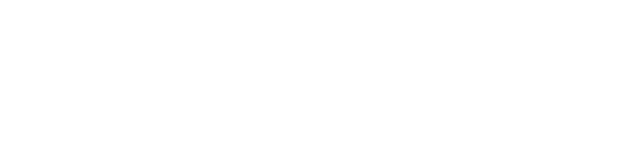
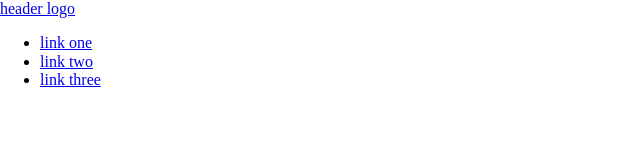
Before and after one commit to aczanbouah/odin-landing-page, a plain HTML site: page index.html in a window 1280 px wide. Shown: the whole page, without its empty margins (0-640 px from the left). Drawn offline with Linux system fonts and the light colour scheme.

Commit message:
Add header and navbar structure

```diff
--- a/index.html
+++ b/index.html
@@ -8,5 +8,16 @@
     <link rel="stylesheet" href="styles.css" />
     <title>Odin Landing Page</title>
   </head>
-  <body></body>
+  <body>
+    <header class="header">
+      <a href="#" class="header-logo">header logo</a>
+      <nav class="nav-bar">
+        <ul class="nav-links">
+          <li><a href="#">link one</a></li>
+          <li><a href="#">link two</a></li>
+          <li><a href="#">link three</a></li>
+        </ul>
+      </nav>
+    </header>
+  </body>
 </html>
```
